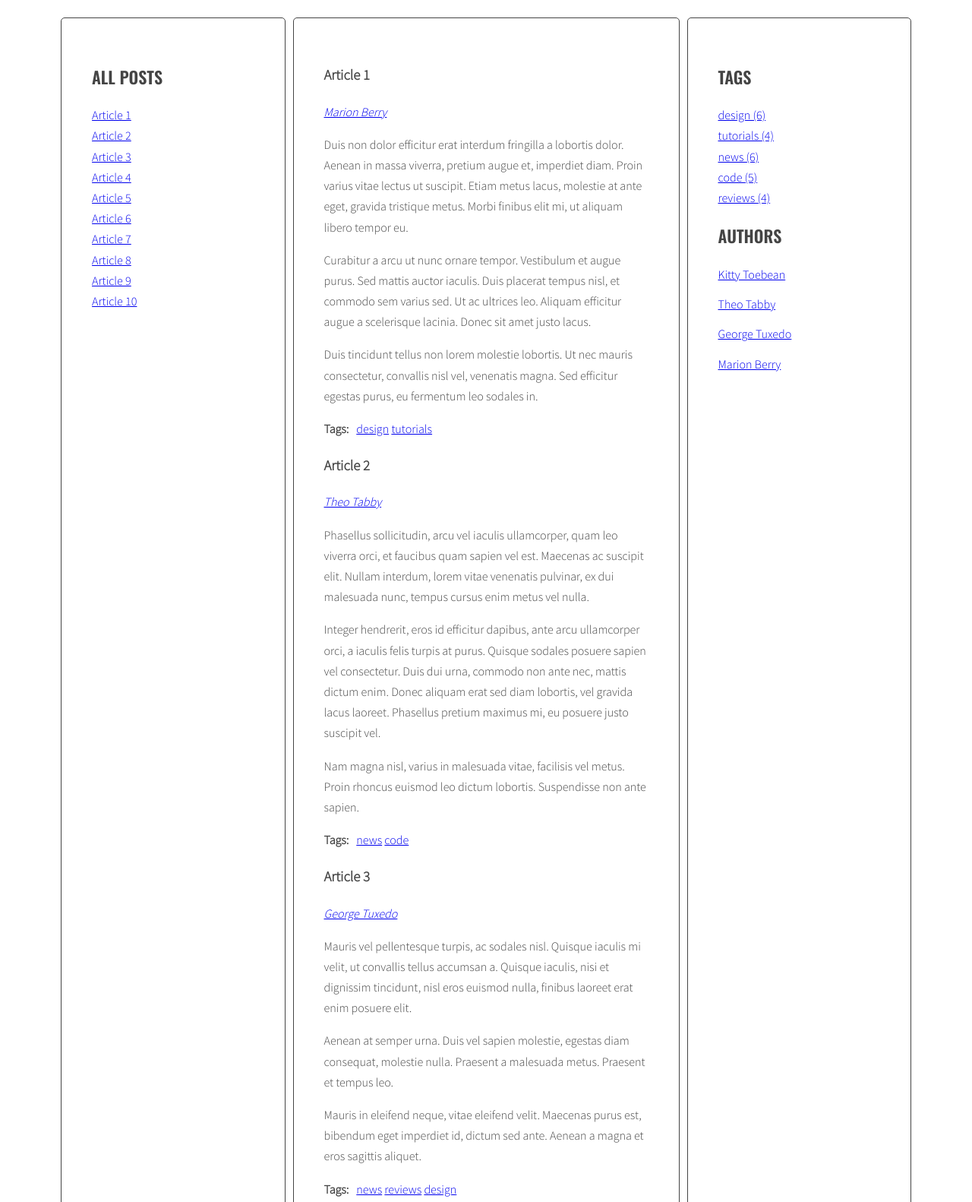
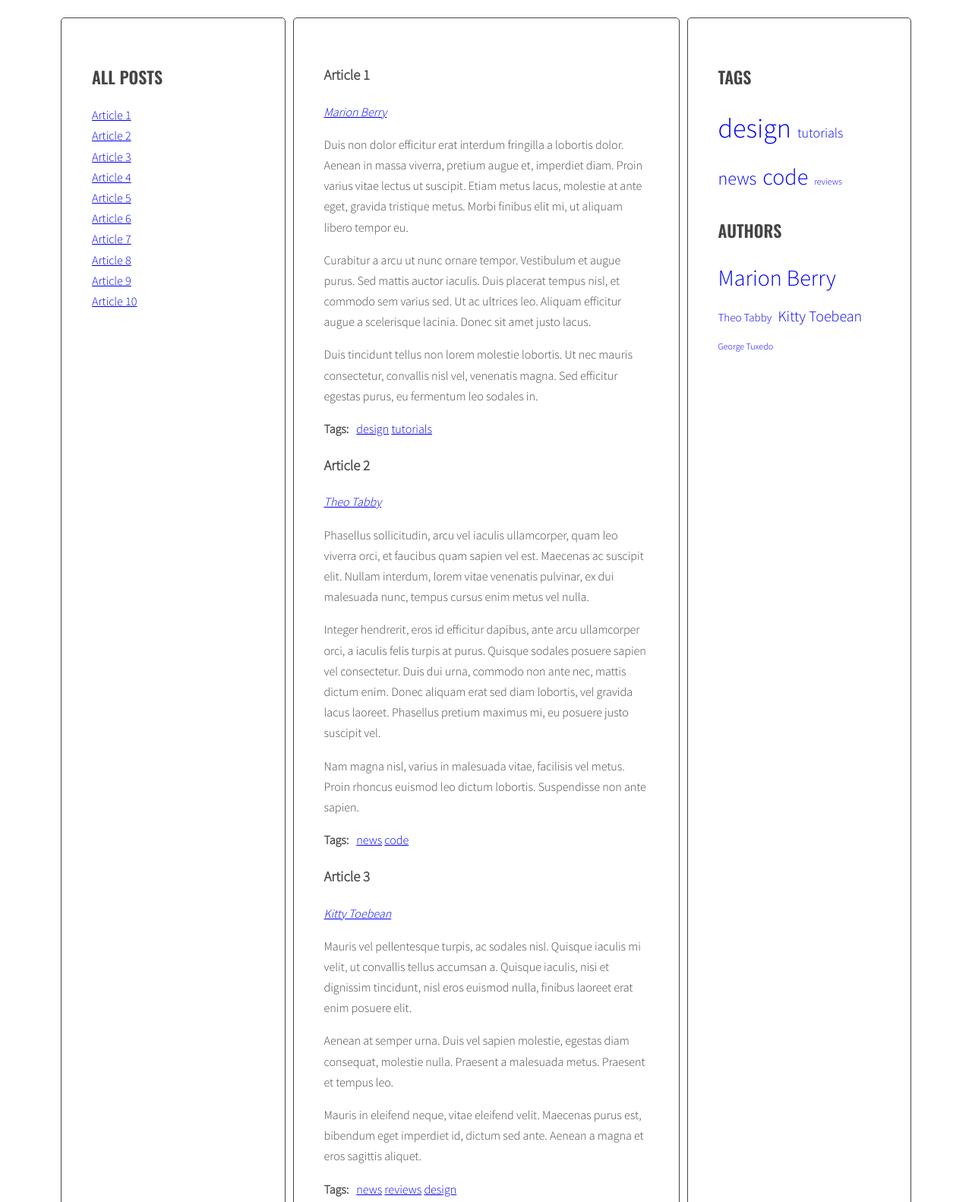
Before and after one commit to wbanko/javascript-blog, a website: page index.html in a window 1280 px wide. Shown: the part 220-1802 px from the top of the page at 76% size. Drawn offline with nearby package versions, Linux system fonts and the light colour scheme.

Commit message:
add tag and author cloud

```diff
--- a/index.html
+++ b/index.html
@@ -45,7 +45,7 @@
                   </ul>
                 </div>
               </article>
-              <article class="post active" id="article-3" data-tags="news reviews design" data-author="George Tuxedo">
+              <article class="post active" id="article-3" data-tags="news reviews design" data-author="Kitty Toebean">
                 <h3 class="post-title">Article 3</h3>
                 <p class="post-author"></p>
                 <div class="post-content">
@@ -59,7 +59,7 @@
                   </ul>
                 </div>
               </article>
-              <article class="post active" id="article-4" data-tags="tutorials code design" data-author="Kitty Toebean">
+              <article class="post active" id="article-4" data-tags="code design" data-author="Kitty Toebean">
                 <h3 class="post-title">Article 4</h3>
                 <p class="post-author"></p>
                 <div class="post-content">
@@ -73,7 +73,7 @@
                   </ul>
                 </div>
               </article>
-              <article class="post active" id="article-5" data-tags="design reviews" data-author="Marion Berry">
+              <article class="post active" id="article-5" data-tags="design" data-author="George Tuxedo">
                 <h3 class="post-title">Article 5</h3>
                 <p class="post-author"></p>
                 <div class="post-content">
@@ -87,7 +87,7 @@
                   </ul>
                 </div>
               </article>
-              <article class="post active" id="article-6" data-tags="reviews code" data-author="George Tuxedo">
+              <article class="post active" id="article-6" data-tags="reviews code" data-author="Marion Berry">
                 <h3 class="post-title">Article 6</h3>
                 <p class="post-author"></p>
                 <div class="post-content">
@@ -129,7 +129,7 @@
                   </ul>
                 </div>
               </article>
-              <article class="post active" id="article-9" data-tags="news tutorials" data-author="Marion Berry">
+              <article class="post active" id="article-9" data-tags="tutorials" data-author="Marion Berry">
                 <h3 class="post-title">Article 9</h3>
                 <p class="post-author"></p>
                 <div class="post-content">
@@ -143,7 +143,7 @@
                   </ul>
                 </div>
               </article>
-              <article class="post active" id="article-10" data-tags="code design news reviews" data-author="George Tuxedo">
+              <article class="post active" id="article-10" data-tags="code design" data-author="Marion Berry">
                 <h3 class="post-title">Article 10</h3>
                 <p class="post-author"></p>
                 <div class="post-content">
@@ -161,34 +161,9 @@
             <aside class="sidebar" aria-label="sidebar2">
               <h2 class="section-title">Tags</h2>
               <ul class="list tags">
-                <li><a href="#">design</a> <span>(6)</span></li>
-                <li><a href="#">code</a> <span>(5)</span></li>
-                <li><a href="#">tutorials</a> <span>(4)</span></li>
-                <li><a href="#">reviews</a> <span>(4)</span></li>
-                <li><a href="#">news</a> <span>(6)</span></li>
               </ul>
               <h2 class="section-title">Authors</h2>
               <ul class="list authors">
-                <li>
-                  <a href="#">
-                    <span class="author-name">Kitty Toebean</span>
-                  </a>
-                </li>
-                <li>
-                  <a href="#">
-                    <span class="author-name">Theo Tabby</span>
-                  </a>
-                </li>
-                <li>
-                  <a href="#">
-                    <span class="author-name">George Tuxedo</span>
-                  </a>
-                </li>
-                <li>
-                  <a href="#">
-                    <span class="author-name">Marion Berry</span>
-                  </a>
-                </li>
               </ul>
             </aside>
           </main>
--- a/js/script.js
+++ b/js/script.js
@@ -42,7 +42,10 @@ const optArticleSelector = '.post',
   optArticleAuthorSelector = '.post-author',
   optTagsListSelector = '.tags.list',
   optCloudClassCount = '5',
-  optCloudClassPrefix = 'tag-size-';
+  optCloudClassPrefix = 'tag-size-',
+  optAuthorsListSelector= '.authors.list',
+  optCloudClassCountAuthor = '4',
+  optCloudClassPrefixAuthor = 'author-size-';
 
   function generateTitleLinks(customSelector = ''){
 
@@ -88,45 +91,6 @@ for(let link of links){
 }
 generateTitleLinks();
 
-function generateTags(){
-  /* find all articles */
-  const articles = document.querySelectorAll(optArticleSelector);
-
-  /* START LOOP: for every article: */
-    for(let article of articles) {
-
-    /* find tags wrapper */
-    const titleList = article.querySelector(optArticleTagsSelector);
-
-    /* make html variable with empty string */
-    let html = '';
-
-    /* get tags from data-tags attribute */
-    const articleTags = article.getAttribute('data-tags');
-    console.log(articleTags);
-
-    /* split tags into array */
-    const articleTagsArray = articleTags.split(' ');
-
-    /* START LOOP: for each tag */
-      for(let tag of articleTagsArray){
-        console.log(tag);
-
-      /* generate HTML of the link */
-      const tagHTML = '<li><a href="#tag-' + tag + '"><span>' + tag + '</span></a></li> ';
-      console.log('tagprint');
-
-      /* add generated code to html variable */
-      html = html + tagHTML
-      console.log(tag);
-
-    /* END LOOP: for each tag */
-      }
-    /* insert HTML of all the links into the tags wrapper */
-    titleList.innerHTML = html;
-  /* END LOOP: for every article: */
-}
-}
 generateTags();
 
 
@@ -185,7 +149,34 @@ function addClickListenersToTags(){
 }
 addClickListenersToTags();
 
+function calculateAuthorsParams(allAuthors){
+  const params ={
+    max: 0,
+    min: 99999};
+
+  for(let author in allAuthors){
+    console.log(author + 'is used' + allAuthors[author] + 'times');
+    params.max = Math.max(allAuthors[author], params.max);
+    params.min = Math.min(allAuthors[author], params.min);
+  }
+  return params;
+}
+function calculateAuthorsClass(count, params){
+ const normalizedCount = count - params.min;
+
+ const normalizedMax = params.max - params.min;
+
+ const precentage = normalizedCount / normalizedMax;
+
+ const classNumber = Math.floor( precentage * (optCloudClassCountAuthor - 1) + 1);
+
+ return optCloudClassPrefixAuthor + classNumber;
+}
+
 function generateAuthors(){
+  /* [NEW] create a new variable allAuthors with an empty array */
+  let allAuthors = {};
+
   /* find all articles */
   const articles = document.querySelectorAll(optArticleSelector);
 
@@ -210,10 +201,34 @@ function generateAuthors(){
       html = html + authorHTML
       console.log(author);
 
+      /* [NEW] check if this link is NOT already in allAuthors */
+      if (!Object.prototype.hasOwnProperty.call(allAuthors, author)) {
+
+       // [NEW] add author to allAuthors object
+      allAuthors[author] = 1;
+      } else {
+      allAuthors[author]++;
+      }
     /* insert HTML of all the links into the author wrapper */
     authorWrapper.innerHTML = authorHTML;
   /* END LOOP: for every article: */
+    }
+   /* [NEW] find list of authors in right column */
+  const authorList = document.querySelector(optAuthorsListSelector);
+
+/*[NEW] create variable for all links HTML code */
+  const authorsParams = calculateAuthorsParams (allAuthors);
+  console.log('authorsParams:', authorsParams);
+  let allAuthorsHTML = '';
+
+  /* [NEW] START LOOP: for each author in allAuthors: */
+  for(let author in allAuthors){
+      /*[NEW] generate code of a link and add it to allAuthorsHTML */
+      const authorLinkHTML = '<li><a class="' + calculateAuthorsClass(allAuthors[author], authorsParams) + '" href="#author-' + author + '">' + author + ' </a></li>';
+      allAuthorsHTML += authorLinkHTML
 }
+  /*[NEW] add html form allAuthorsHTML to authorList */
+    authorList.innerHTML = allAuthorsHTML;
 }
 generateAuthors();
 
@@ -286,7 +301,15 @@ function calculateTagsParams(allTags){
   return params;
 }
 function calculateTagClass(count, params){
+ const normalizedCount = count - params.min;
 
+ const normalizedMax = params.max - params.min;
+
+ const precentage = normalizedCount / normalizedMax;
+
+ const classNumber = Math.floor( precentage * ( optCloudClassCount -1) + 1);
+
+ return optCloudClassPrefix + classNumber;
 }
 
 function generateTags(){
@@ -322,14 +345,19 @@ function generateTags(){
         html = html + tagHTML
 
       /* [NEW] check if this link is NOT already in allTags */
-      if(!allTags.hasOwnProperty(tag)){
+      // if(!allTags.hasOwnProperty(tag)){
 
-        /*[NEW] add tag to allTags object */
-        allTags[tag] = 1;
+      //   /*[NEW] add tag to allTags object */
+      //   allTags[tag] = 1;
+      // } else {
+      //   allTags[tag]++;
+      // }
+      if (!Object.prototype.hasOwnProperty.call(allTags, tag)) {
+       // [NEW] add tag to allTags object
+      allTags[tag] = 1;
       } else {
-        allTags[tag]++;
-      }
-
+      allTags[tag]++;
+}
 
     /* END LOOP: for each tag */
     }
@@ -349,9 +377,7 @@ function generateTags(){
   /* [NEW] START LOOP: for each tag in allTags: */
   for(let tag in allTags){
       /*[NEW] generate code of a link and add it to allTagsHTML */
-
-
-      const tagLinkHTML = '<li><a class="' + calculateTagClass(allTags[tag], tagsParams) + '" href="#tag-' + tag + '">' + tag + ' (' + allTags[tag] + ')</a></li>';
+      const tagLinkHTML = '<li><a class="' + calculateTagClass(allTags[tag], tagsParams) + '" href="#tag-' + tag + '">' + tag + ' </a></li>';
       allTagsHTML += tagLinkHTML
 }
   /*[NEW] END LOOP: for each tag in allTags:*/
--- a/sass/style.scss
+++ b/sass/style.scss
@@ -123,3 +123,63 @@ body {
     margin: 0 10px 0 0;
   }
 }
+
+.list.tags{
+  li{
+    display: inline-block;
+    margin-right: 0.5rem;
+    margin-bottom: 0.5rem;
+  }
+
+  a{
+    text-decoration: none;
+  }
+}
+
+.tag-size-5{
+  font-size: 36px;
+}
+
+.tag-size-4{
+  font-size: 30px;
+}
+
+.tag-size-3{
+  font-size: 24px;
+}
+
+.tag-size-2{
+  font-size: 18px;
+}
+
+.tag-size-1{
+  font-size: 12px;
+}
+
+.list.authors{
+  li{
+    display: inline-block;
+    margin-right: 0.5rem;
+    margin-bottom: 0.5rem;
+  }
+
+  a{
+    text-decoration: none;
+  }
+}
+
+.author-size-4{
+  font-size: 30px;
+}
+
+.author-size-3{
+  font-size: 20px;
+}
+
+.author-size-2{
+  font-size: 15px;
+}
+
+.author-size-1{
+  font-size: 12px;
+}
```
Also changed, not shown: css/style.css, 1 other file.
